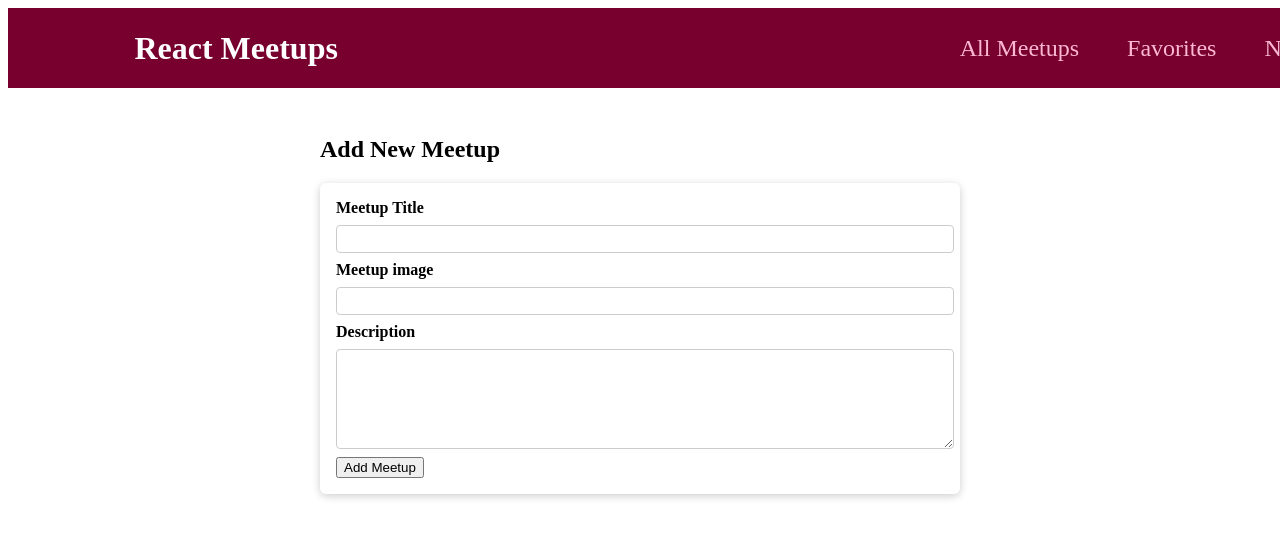
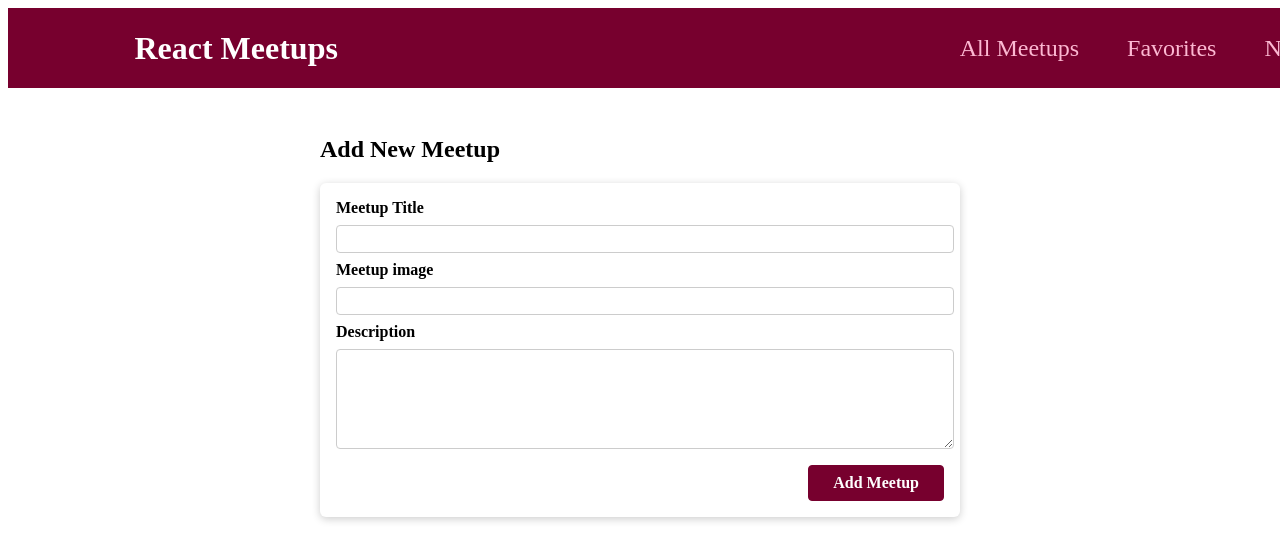
Before and after one commit to Riuqlav/bar-crawl-meetup, a React (Create React App) app: page /new-meetup in a window 1280 px wide. Shown: the top 560 px of the page. Built offline with nearby package versions, Linux system fonts and the light colour scheme.

Commit message:
Fixed New meetup Form issue

```diff
--- a/src/Components/Meetup/NewMeetupForm.js
+++ b/src/Components/Meetup/NewMeetupForm.js
@@ -2,10 +2,14 @@ import React from "react";
 import Card from "../UI/Card";
 import classes from "./NewMeetupForm.module.css";
 
-const NewMeetupForm = () => {
+function NewMeetupForm() {
+  function submitHandler(event) {
+    event.preventDefault();
+  }
+
   return (
     <Card>
-      <form className={classes.form}>
+      <form className={classes.form} onSubmit={submitHandler}>
         <div className={classes.control}>
           <label htmlFor="title">Meetup Title</label>
           <input type="text" required id="title" />
@@ -19,12 +23,12 @@ const NewMeetupForm = () => {
           <label htmlFor="description">Description</label>
           <textarea id="description" required rows="5"></textarea>{" "}
         </div>
-        <div className={classes.action}>
+        <div className={classes.actions}>
           <button>Add Meetup</button>
         </div>
       </form>
     </Card>
   );
-};
+}
 
 export default NewMeetupForm;
```
